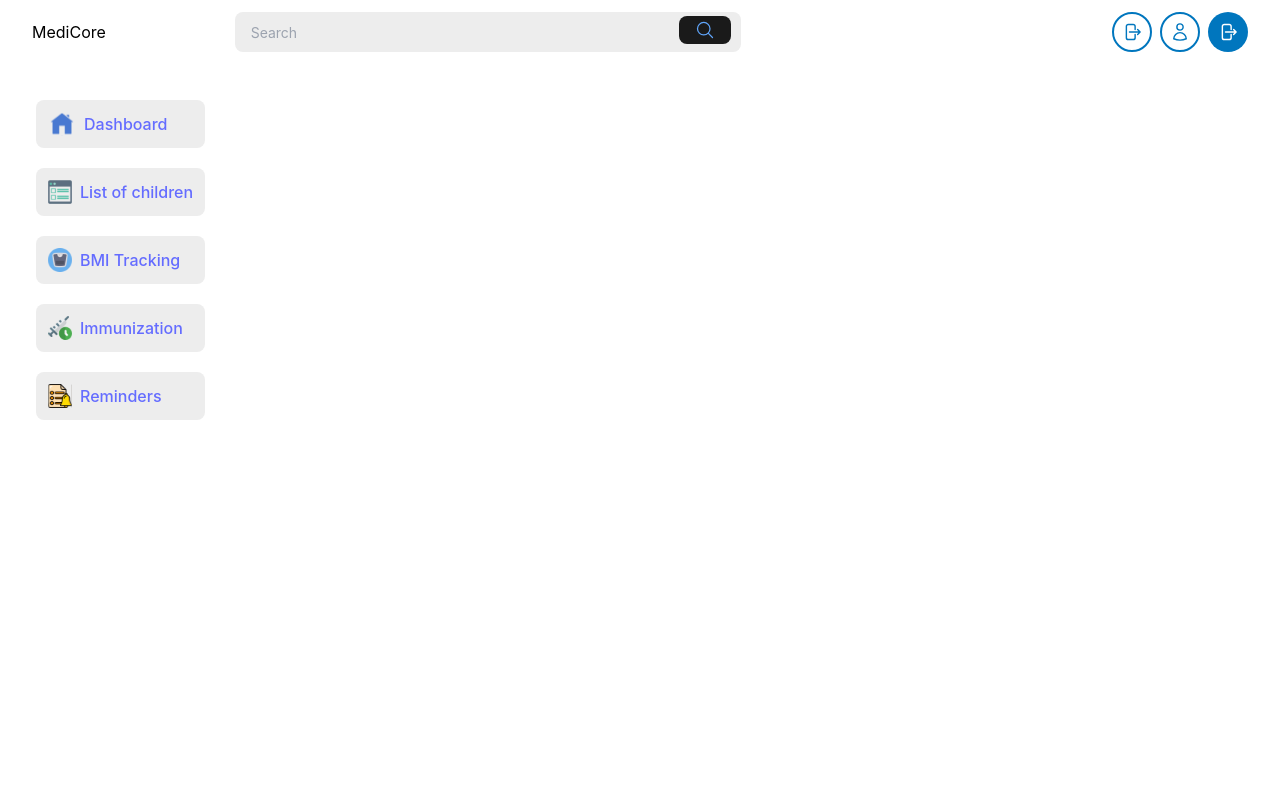
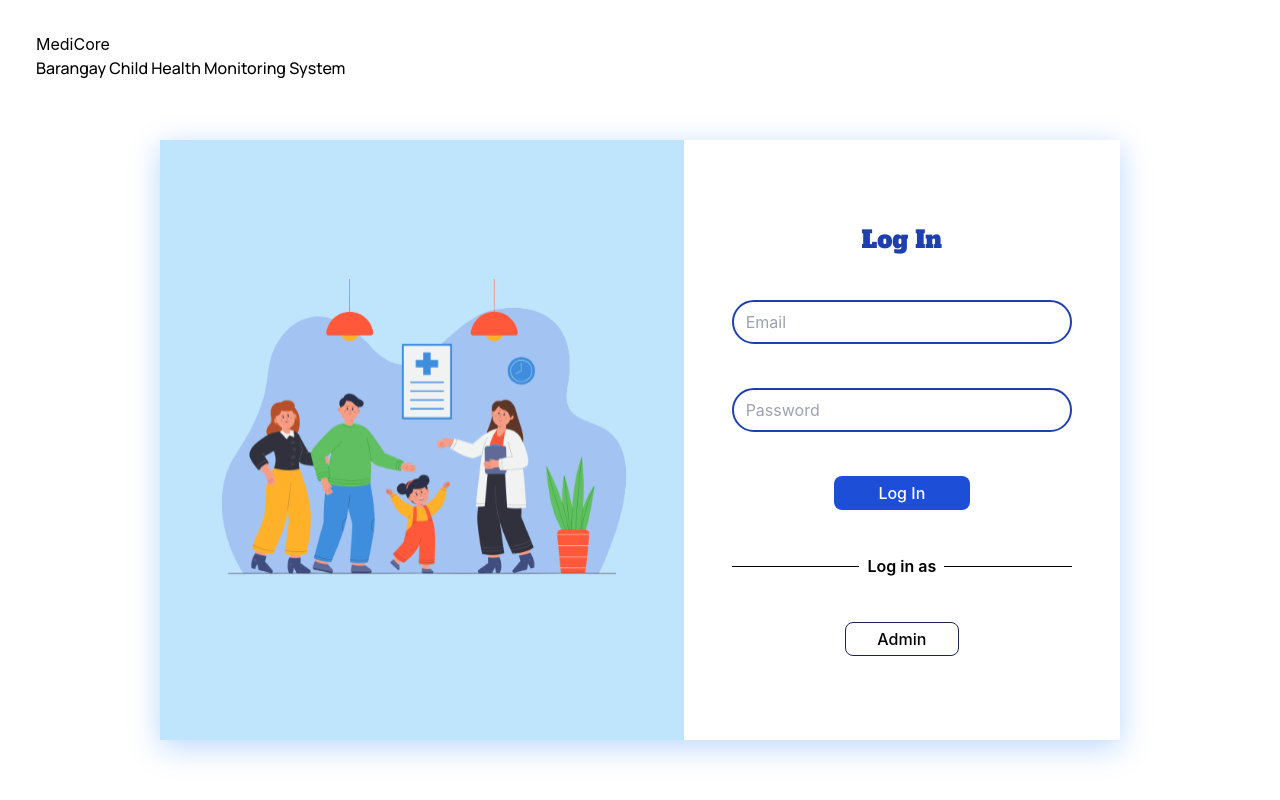
Before and after one commit to domingohernani/medicore, a React (Vite) app: page /login in a window 1280 px wide. Built offline with nearby package versions, Linux system fonts and the light colour scheme.

Commit message:
added login page

```diff
--- a/index.html
+++ b/index.html
@@ -10,6 +10,10 @@
       href="https://fonts.googleapis.com/css2?family=Manrope:wght@500&display=swap"
       rel="stylesheet"
     />
+    <link
+      href="https://fonts.googleapis.com/css2?family=Alfa+Slab+One&display=swap"
+      rel="stylesheet"
+    />
     <meta name="viewport" content="width=device-width, initial-scale=1.0" />
     <title>Medicore</title>
   </head>
--- a/src/App.jsx
+++ b/src/App.jsx
@@ -13,33 +13,50 @@ import AddBMITracking from "./components/AddBMITracking";
 import ViewBMITracking from "./components/ViewBMITracking";
 import ViewImmunization from "./components/ViewImmunization";
 import AddImmunization from "./components/AddImmunization";
+import LogIn from "./pages/Login";
 
 function App() {
   return (
+    <BrowserRouter>
+      <Routes>
+        <Route path="/login" element={<LogIn />} />
+        <Route
+          path="/*"
+          element={
             <>
-      <BrowserRouter>
               <section className="fixed w-full">
-          <NavBar></NavBar>
+                <NavBar />
               </section>
               <section className="fixed h-screen ml-4 w-fit top-20">
-          <SideBar></SideBar>
+                <SideBar />
               </section>
               <section className="float-right my-20 mr-3 rounded-lg main-content ">
                 <Routes>
                   <Route path="/" element={<DashBoard />} />
                   <Route path="/listofchildren" element={<ListOfChildren />} />
                   <Route path="/bmitracking" element={<BMITracking />} />
-            <Route path="/viewbmitracking/:id" element={<ViewBMITracking />} />
+                  <Route
+                    path="/viewbmitracking/:id"
+                    element={<ViewBMITracking />}
+                  />
                   <Route path="/immunization" element={<Immunization />} />
-            <Route path="/viewimmunization/:id" element={<ViewImmunization />} />
+                  <Route
+                    path="/viewimmunization/:id"
+                    element={<ViewImmunization />}
+                  />
                   <Route path="/reminders" element={<Reminders />} />
-
                   <Route path="/addchildinfo" element={<AddBMITracking />} />
-            <Route path="/addimmunization" element={<AddImmunization />} />
+                  <Route
+                    path="/addimmunization"
+                    element={<AddImmunization />}
+                  />
                 </Routes>
               </section>
+            </>
+          }
+        />
+      </Routes>
     </BrowserRouter>
-    </>
   );
 }
 
--- a/src/components/ViewBMITracking.jsx
+++ b/src/components/ViewBMITracking.jsx
@@ -2,6 +2,6 @@ import React from 'react'
 
 export default function ViewBMITracking() {
   return (
-    <div>ViewBMITracking</div>
+    <section>ViewBMITracking</section>
   )
 }
--- a/src/index.css
+++ b/src/index.css
@@ -62,8 +62,20 @@ button {
   font-family: "Manrope", sans-serif;
 }
 
+.loginHeader {
+  font-family: "Alfa Slab One", serif;
+}
+
+.logInContainer {
+  box-shadow: rgba(9, 111, 255, 0.274) 0px 7px 29px 0px;
+}
+
 td,
 th {
   margin: 5rem;
   padding: 0.5rem 1rem;
 }
+hr {
+  height: 0.1px;
+  border: none;
+}
--- a/src/pages/BMITracking.jsx
+++ b/src/pages/BMITracking.jsx
@@ -54,7 +54,7 @@ export default function BMITracking() {
                 </option>
                 <option
                   value="active"
-                  key="active"
+                  key="completed"
                   className="border-none outline-none"
                 >
                   Completed
--- /dev/null
+++ b/src/pages/LogIn.jsx
@@ -0,0 +1,47 @@
+import React from "react";
+import loginIllustration from "../assets/loginassets/loginIllustration.svg";
+
+export default function Login() {
+  return (
+    <div className="flex flex-col w-screen h-screen bg-white ">
+      <div className="w-10/12 max-w-4xl mt-8 ml-9">
+        <h6>MediCore</h6>
+        <p className="welcomeText">Barangay Child Health Monitoring System</p>
+      </div>
+      <div className="flex w-3/4 m-auto bg-white logInContainer h-3/4 max-w-7xl">
+        <div className="flex items-center justify-center w-full bg-opacity-30 bg-C2AA8F5">
+          <img
+            src={loginIllustration}
+            alt=""
+            width={"450px"}
+            className="m-auto"
+          />
+        </div>
+        <div className="flex flex-col w-3/4 px-12 py-10 justify-evenly">
+          <h3 className="mx-auto text-2xl text-blue-800 loginHeader">Log In</h3>
+          <input
+            type="text"
+            placeholder="Email"
+            className="px-3 py-2 border-2 border-blue-800 rounded-3xl"
+          />
+          <input
+            type="password"
+            placeholder="Password"
+            className="px-3 py-2 border-2 border-blue-800 rounded-3xl"
+          />
+          <button className="w-2/5 py-1 mx-auto text-white bg-blue-700">
+            Log In
+          </button>
+          <div className="flex flex-row items-center gap-2">
+            <hr className="bg-black grow" />
+            <p className="font-semibold ">Log in as</p>
+            <hr className="bg-black grow" />
+          </div>
+          <button className="w-1/3 py-1 mx-auto bg-white border border-blue-950 ">
+            Admin
+          </button>
+        </div>
+      </div>
+    </div>
+  );
+}
--- a/tailwind.config.js
+++ b/tailwind.config.js
@@ -13,6 +13,7 @@ export default {
         C0D3E5A: "#0D3E5A",
         C869EAC: "#869EAC",
         C5FA9D6: "#5FA9D6",
+        C2AA8F5: "#2AA8F5",
       },
     },
   },
```
Also changed, not shown: src/assets/loginassets/loginIllustration.svg (added). Lines whose indentation alone changed are shown as unchanged.
